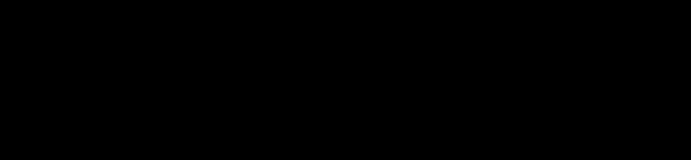
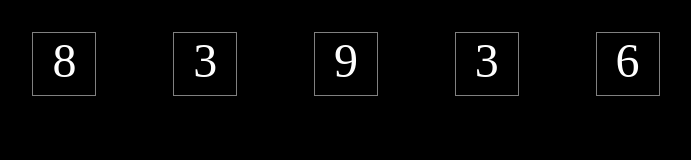
Before and after one commit to Dihep/js-simon, a plain HTML site: page index.html in a window 1280 px wide. Shown: the whole page, without its empty margins (294-985 px from the left). Drawn offline with Linux system fonts and the light colour scheme.

Commit message:
M1- Stampa numeri.

```diff
--- a/css/style.css
+++ b/css/style.css
@@ -12,12 +12,21 @@ HTML, header, main, footer {
 }
 
 /* Stili generali */
-#container {
+#pc-div {
     width: 60%;
     height: 100%;
+    margin: 0 auto;
+    padding: 2rem;
     background-color: black;
     text-align: center;
-    padding: 2rem;
     display: flex;
+    flex-direction: row;
     justify-content: space-around;
 }
+.square {
+    display: inline-block;
+    width: 4rem;
+    height: 4rem;
+    font-size: 3rem;
+    border: 1px solid gray;
+}
--- a/index.html
+++ b/index.html
@@ -17,7 +17,7 @@
 <body>
     <main>
 
-        <div id="container">
+        <div id="pc-div">
         </div>
 
         <!-- Java -->
--- a/js/functions.js
+++ b/js/functions.js
@@ -6,3 +6,13 @@ function numeri5() {
     };
     return(numeri);
 };
+
+//Stampa in container dato
+function printInSquares(container, numeri) {
+    for (let i = 0; i < numeri.length; i++) {
+        let newContent = document.createElement("div");
+        newContent.classList.add("square");
+        newContent.innerText = numeri[i];
+        container.append(newContent);
+    }
+}
--- a/js/script.js
+++ b/js/script.js
@@ -1,4 +1,7 @@
 // Creazione variabili
-const container = document.getElementById("container");
+const pc = document.getElementById("pc-div");
+let numeriPC = [];
 
-let numeriPC = numeri5();
+//Stampa di 5 numeri con timer
+numeriPC = numeri5();
+printInSquares(pc, numeriPC);
```
